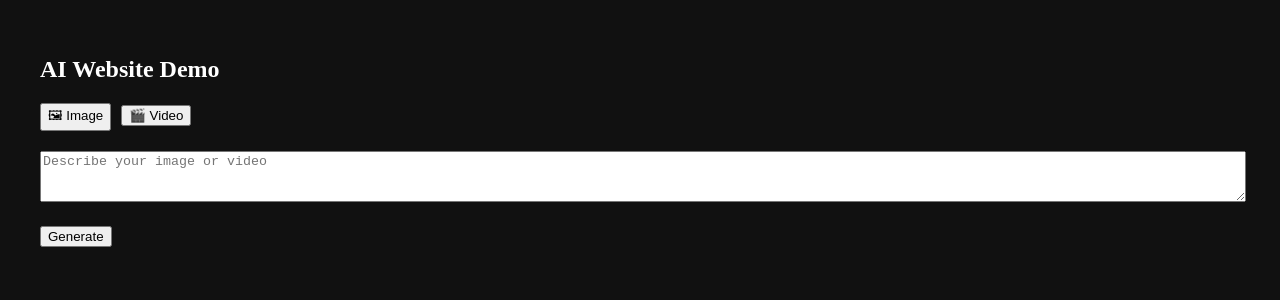
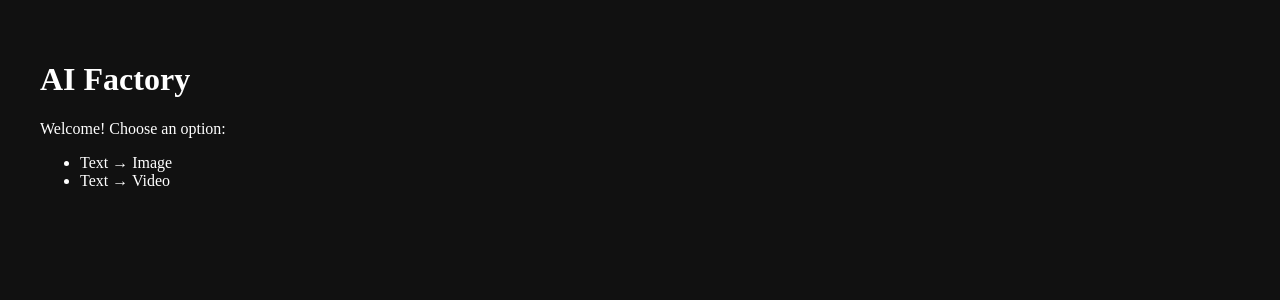
Before and after one commit to franklefebre1986-star/ai-factory2, a Next.js app: page / in a window 1280 px wide. Shown: the top 300 px of the page. Built offline with nearby package versions, Linux system fonts and the light colour scheme.

Commit message:
Update page.js

```diff
--- a/app/page.js
+++ b/app/page.js
@@ -1,79 +1,13 @@
-"use client";
+export default function Home() {
+  return (
+    <main style={{ padding: "40px", color: "white" }}>
+      <h1>AI Factory</h1>
+      <p>Welcome! Choose an option:</p>
 
-import { useState } from "react";
-
-export default function Home() {
-  const [mode, setMode] = useState("image");
-  const [prompt, setPrompt] = useState("");
-  const [loading, setLoading] = useState(false);
-  const [result, setResult] = useState(null);
-  const [error, setError] = useState(null);
-
-  const generate = async () => {
-    setLoading(true);
-    setError(null);
-    setResult(null);
-
-    const endpoint =
-      mode === "image"
-        ? "/api/generate-image"
-        : "/api/generate-video";
-
-    try {
-      const res = await fetch(endpoint, {
-        method: "POST",
-        headers: { "Content-Type": "application/json" },
-        body: JSON.stringify({ prompt }),
-      });
-
-      const data = await res.json();
-
-      if (!res.ok) {
-        setError(data.error);
-      } else {
-        setResult(data.result);
-      }
-    } catch {
-      setError("Error generating.");
-    }
-
-    setLoading(false);
-  };
-
-  return (
-    <main style={{ padding: 40, background: "#111", minHeight: "100vh", color: "white" }}>
-      <h1 style={{ fontSize: 24, marginBottom: 20 }}>AI Website Demo</h1>
-
-      <button onClick={() => setMode("image")}>🖼 Image</button>
-      <button onClick={() => setMode("video")} style={{ marginLeft: 10 }}>🎬 Video</button>
-
-      <textarea
-        rows="3"
-        style={{ width: "100%", marginTop: 20 }}
-        placeholder="Describe your image or video"
-        value={prompt}
-        onChange={(e) => setPrompt(e.target.value)}
-      />
-
-      <button
-        style={{ marginTop: 20 }}
-        onClick={generate}
-        disabled={loading}
-      >
-        {loading ? "Generating..." : "Generate"}
-      </button>
-
-      {error && <p style={{ color: "red" }}>{error}</p>}
-
-      {result && (
-        <div style={{ marginTop: 20 }}>
-          {mode === "image" ? (
-            <img src={result} style={{ width: "100%", borderRadius: 8 }} />
-          ) : (
-            <video src={result} controls style={{ width: "100%", borderRadius: 8 }} />
-          )}
-        </div>
-      )}
+      <ul>
+        <li>Text → Image</li>
+        <li>Text → Video</li>
+      </ul>
     </main>
   );
 }
```
